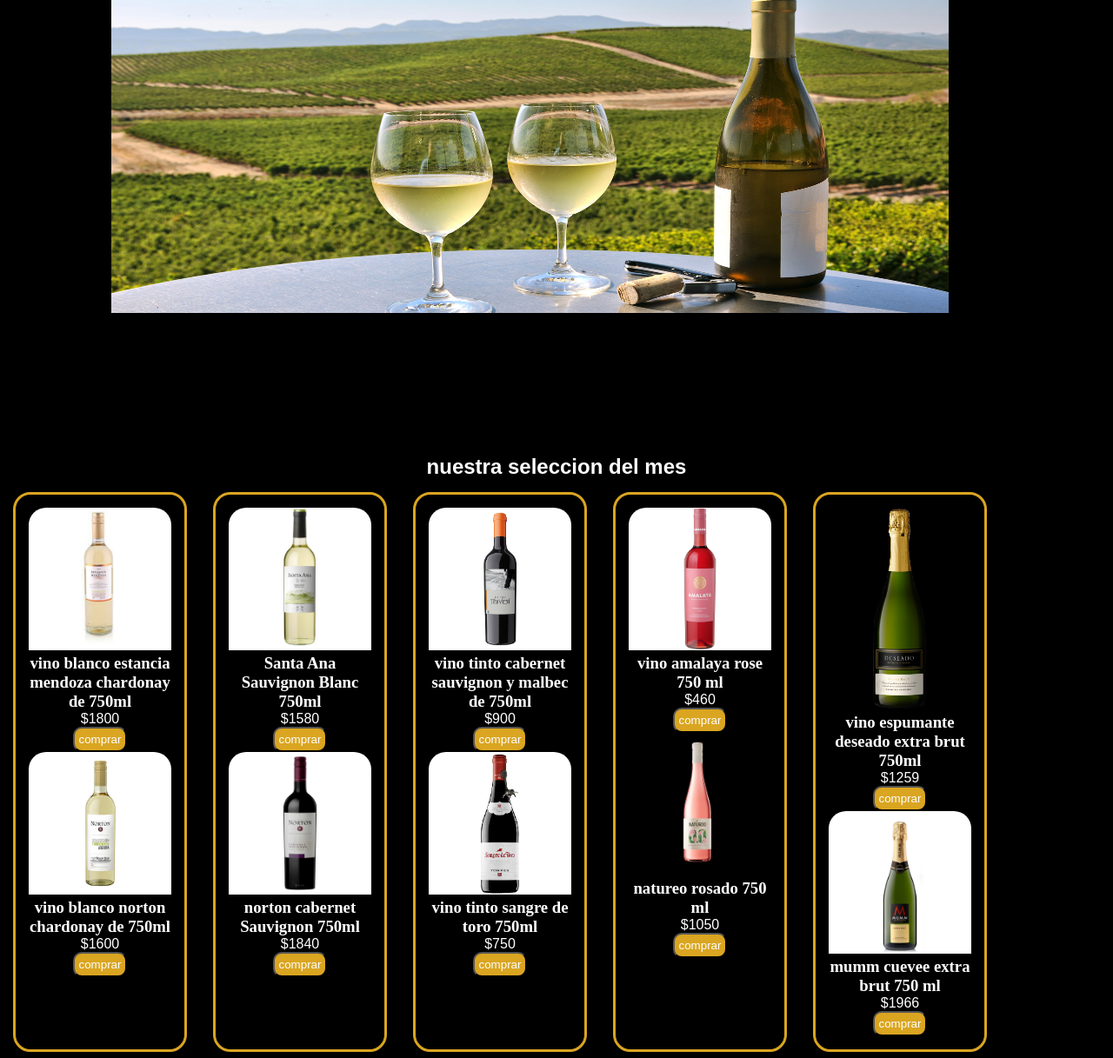
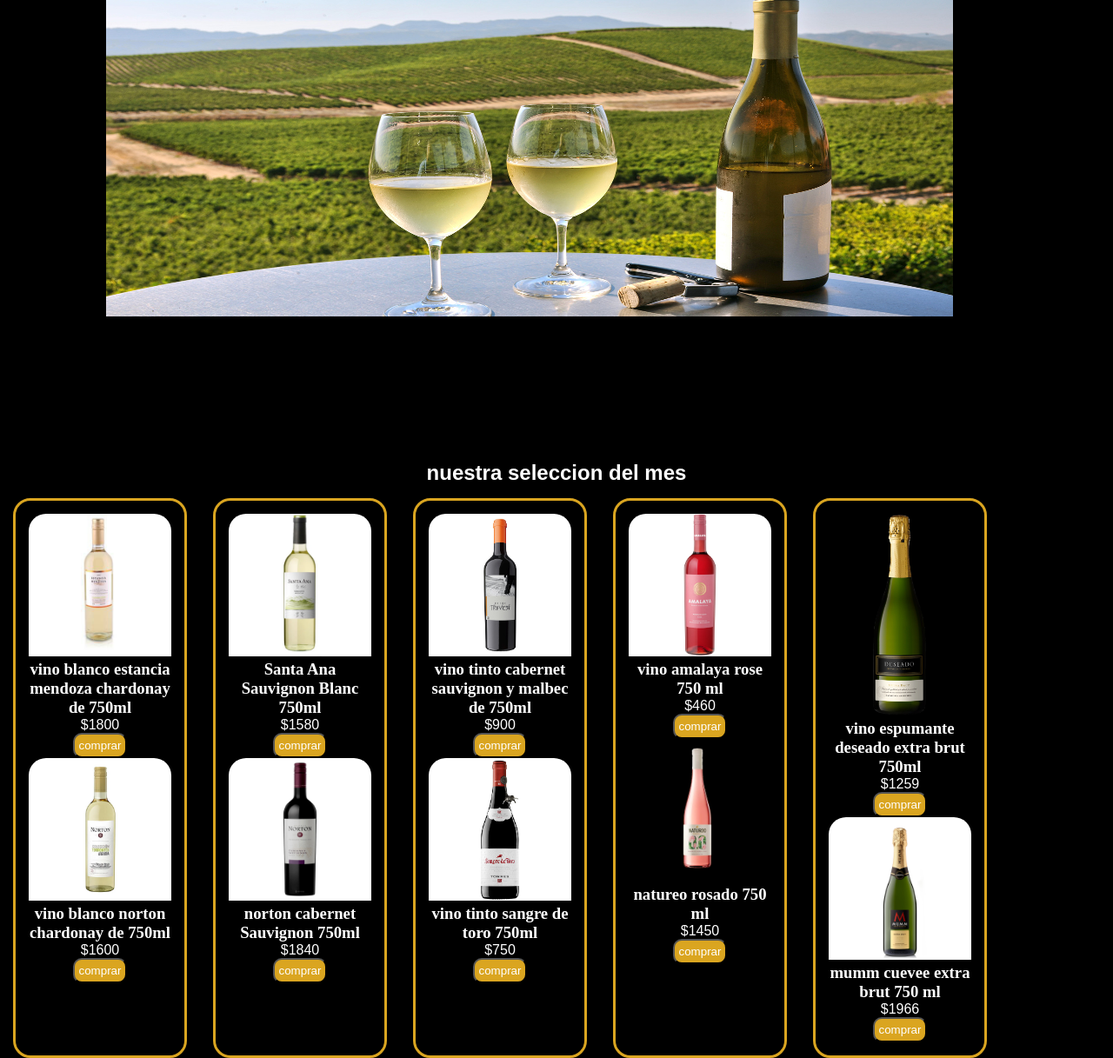
Before and after one commit to nicolasmatiasl/winemomentss, a plain HTML site: page paginas/index.html in a window 1280 px wide. Shown: the part 1025-2242 px from the top of the page at 87% size. Drawn offline with Linux system fonts and the light colour scheme.

Commit message:
primer comit

```diff
--- a/css/estilos.css
+++ b/css/estilos.css
@@ -142,7 +142,7 @@
     height: 70%;
 }
 .silder {
-    width: 80%;
+    width: 81%;
     margin: auto;
     overflow: hidden;
 }
--- a/paginas/index.html
+++ b/paginas/index.html
@@ -84,7 +84,7 @@
                     <button class="card__boton card__boton--fondoDorado" >comprar</button>
                     <img class="card__imagen" src="../vinos/natu.jpg">
                     <h3 class="card__titulo">natureo rosado 750 ml</h3>
-                    <p class="card__parrafo">$1050</p>
+                    <p class="card__parrafo">$1450</p>
                     <button class="card__boton card__boton--fondoDorado" >comprar</button>
                 </article>
                     <article class="cards">
```
